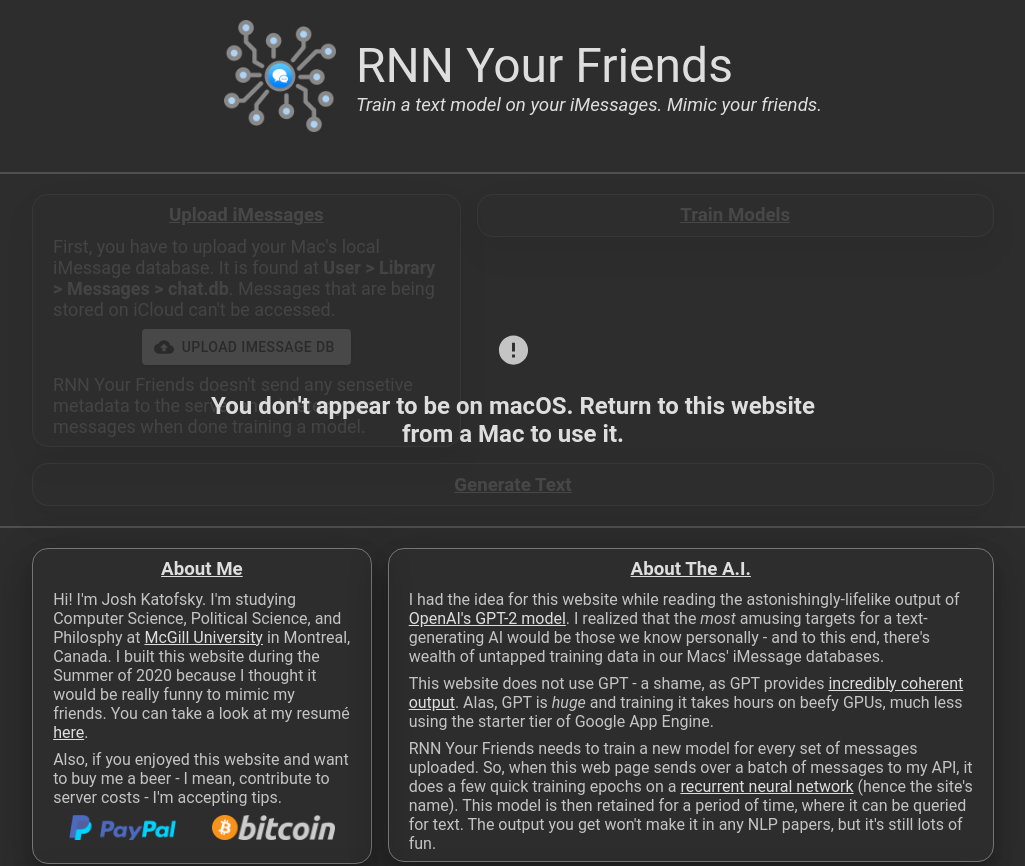
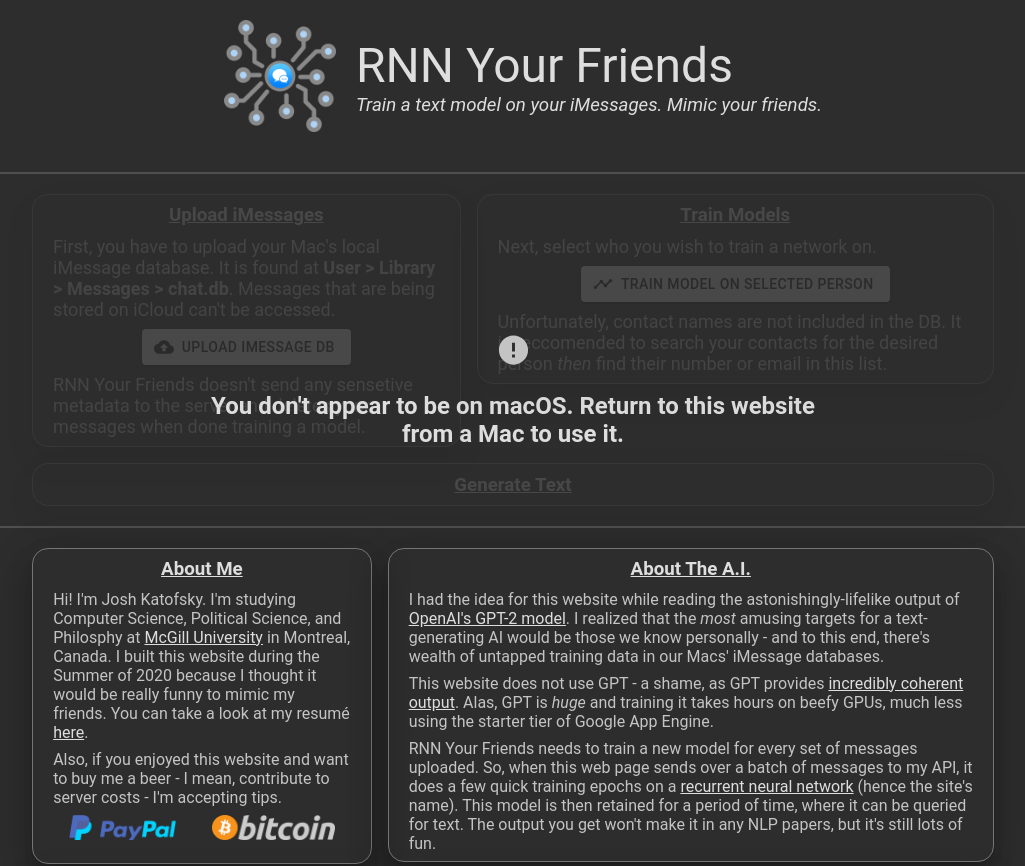
Before and after one commit to jkatofsky/rnn-your-friends, a React (Create React App) app: page / in a window 1280 px wide. Shown: the top 866 px of the page, without its empty margins (127-1152 px from the left). Built offline with nearby package versions, Linux system fonts and the light colour scheme; no server answers.

Commit message:
some Train implementation

```diff
--- a/src/body/Train.js
+++ b/src/body/Train.js
@@ -1,7 +1,9 @@
 import React from 'react';
 import LabelledLoadingCircle from '../shared/LabelledLoadingCircle';
 import { disableOnTrue } from '../utils/utils';
-import postJSON from '../utils/api'
+import postJSON from '../utils/api';
+import Button from '@material-ui/core/Button';
+import TimelineIcon from '@material-ui/icons/Timeline';
 
 class Train extends React.Component {
 
@@ -28,10 +30,8 @@ class Train extends React.Component {
     }
 
     render() {
-        const { handles } = this.props;
+        const { handles, selectedHandleID } = this.props;
         const { loading } = this.state;
-
-        // TODO: render component
 
         return <div className="relative-parent">
 
@@ -41,7 +41,13 @@ class Train extends React.Component {
                 </div>}
 
             <div style={disableOnTrue(loading)} >
-
+                <p>
+                    Next, select who you wish to train a network on.
+                </p>
+                {/* TODO: render two-column list of select-able handles*/}
+                <Button variant="contained" component="span"
+                    startIcon={<TimelineIcon />}>Train Model On Selected Person</Button>
+                <p>Unfortunately, contact names are  not included in the DB. It is reccomended to search your contacts for the desired person <i>then</i> find their number or email in this list.</p>
             </div>
         </div>
     }
--- a/src/body/index.js
+++ b/src/body/index.js
@@ -59,7 +59,9 @@ class Body extends React.Component {
                     <Grid item sm={6} xs={11}
                         style={disableOnTrue(!isMacOs || !iMessageDB)}>
                         <ContentBox title="Train Models" content={
-                            <Train iMessageDB={iMessageDB} handles={handles}
+                            <Train iMessageDB={iMessageDB}
+                                handles={handles}
+                                selectedHandleID={selectedHandleID}
                                 onHandleSelect={this.onHandleSelect}
                                 onModelTrain={this.onModelTrain} />
                         } />
```
